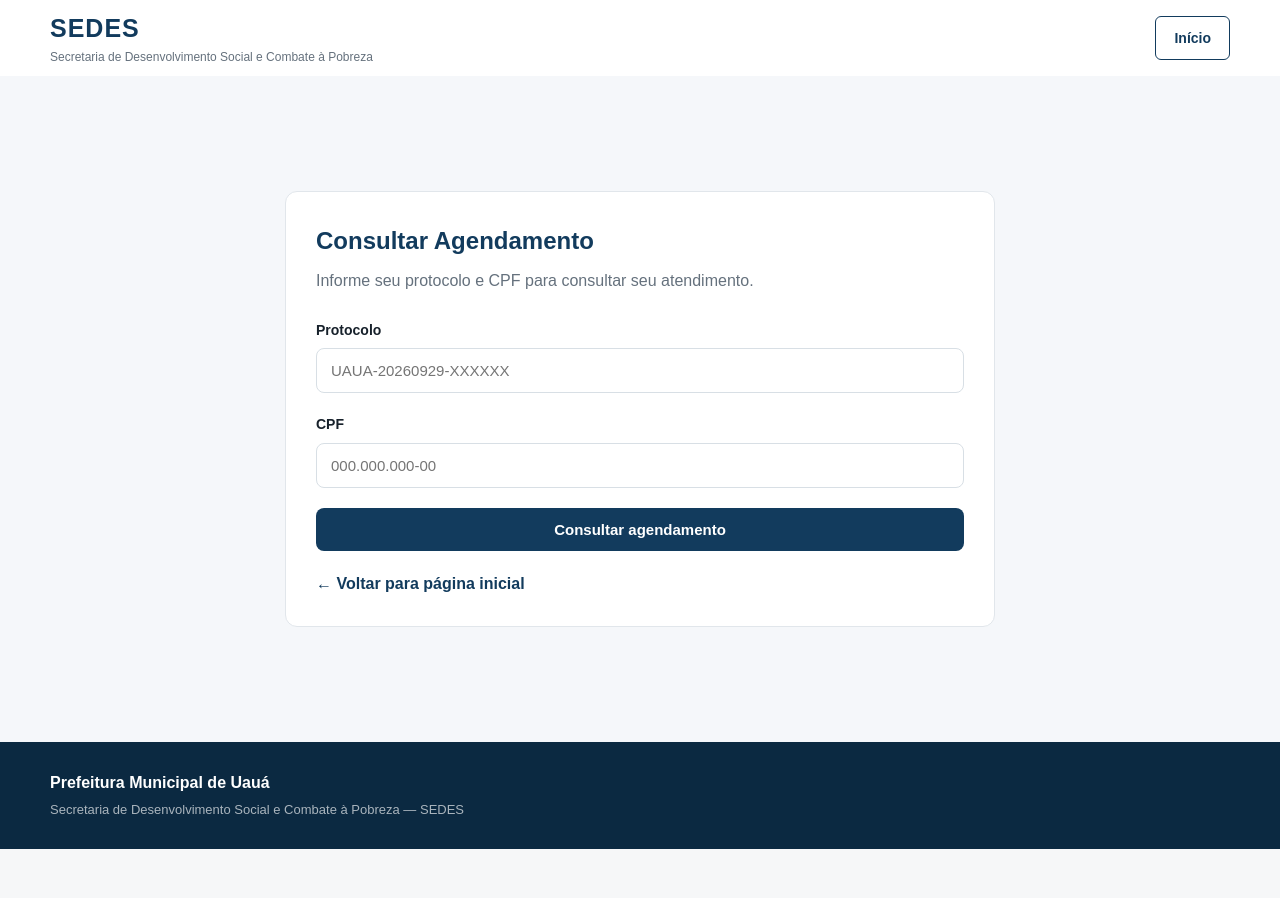
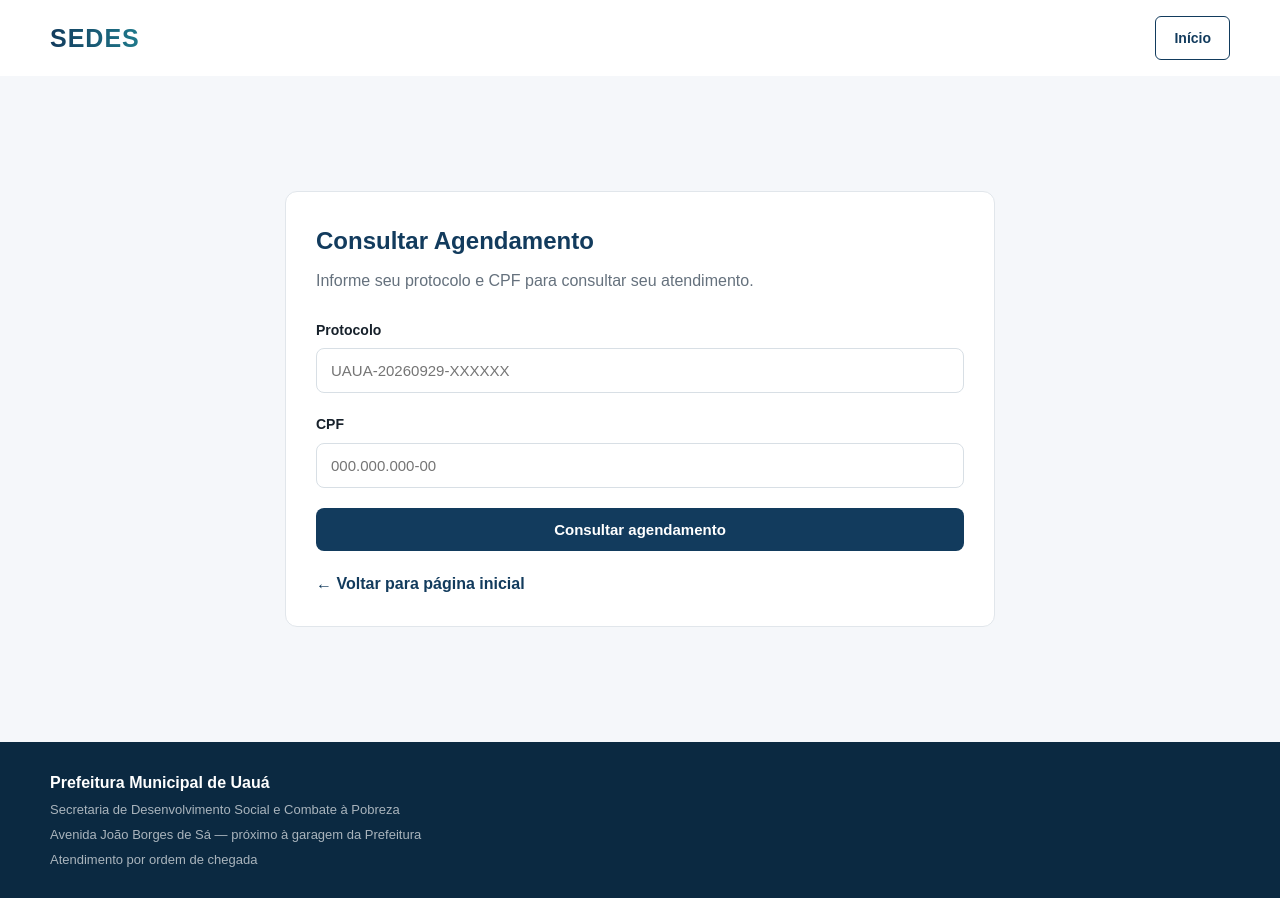
Before and after one commit to Carlosfr88/agendamento-rg-uaua, a Flask app: page /consultar-agendamento in a window 1280 px wide. Before the commit the page ends 849 px from the top, so only its background shows below. Run offline with Flask 3, Linux system fonts and the light colour scheme.

Commit message:
Padronizar cabecalhos e rodapes publicos

```diff
--- a/app/static/css/style.css
+++ b/app/static/css/style.css
@@ -65,10 +65,24 @@
   }
 
   .brand-title {
-  color: var(--primary);
-  font-size: 25px;
-  font-weight: 800;
-  letter-spacing: 1px;
+
+    background: linear-gradient(
+      90deg,
+      var(--primary),
+      var(--accent)
+    );
+
+    -webkit-background-clip: text;
+    -webkit-text-fill-color: transparent;
+
+    background-clip: text;
+
+    font-size: 25px;
+
+    font-weight: 800;
+
+    letter-spacing: 1px;
+
   }
 
   .brand-subtitle {
--- a/app/templates/base.html
+++ b/app/templates/base.html
@@ -260,7 +260,7 @@
             </strong>
 
             <span>
-                Secretaria de Desenvolvimento Social e Combate à Pobreza — SEDES
+                Secretaria de Desenvolvimento Social e Combate à Pobreza
             </span>
 
             <span>
--- a/app/templates/public/agendamento.html
+++ b/app/templates/public/agendamento.html
@@ -28,10 +28,6 @@
 
         <span class="brand-title">
             SEDES
-        </span>
-
-        <span class="brand-subtitle">
-            Secretaria de Desenvolvimento Social e Combate à Pobreza
         </span>
 
     </div>
@@ -117,7 +113,7 @@
         </strong>
 
         <span>
-            Secretaria de Desenvolvimento Social e Combate à Pobreza — SEDES
+            Secretaria de Desenvolvimento Social e Combate à Pobreza
         </span>
 
         <span>
--- a/app/templates/public/agendamento_formulario.html
+++ b/app/templates/public/agendamento_formulario.html
@@ -243,10 +243,6 @@
 
         <span class="brand-title">
             SEDES
-        </span>
-
-        <span class="brand-subtitle">
-            Secretaria de Desenvolvimento Social e Combate à Pobreza
         </span>
 
     </div>
@@ -631,7 +627,7 @@
         </strong>
 
         <span>
-            Secretaria de Desenvolvimento Social e Combate à Pobreza — SEDES
+            Secretaria de Desenvolvimento Social e Combate à Pobreza
         </span>
 
         <span>
--- a/app/templates/public/consultar_agendamento.html
+++ b/app/templates/public/consultar_agendamento.html
@@ -264,10 +264,6 @@
 
             <span class="brand-title">
                 SEDES
-            </span>
-
-            <span class="brand-subtitle">
-                Secretaria de Desenvolvimento Social e Combate à Pobreza
             </span>
 
         </div>
@@ -589,8 +585,15 @@
         </strong>
 
         <span>
-            Secretaria de Desenvolvimento Social
-            e Combate à Pobreza — SEDES
+            Secretaria de Desenvolvimento Social e Combate à Pobreza
+        </span>
+
+        <span>
+            Avenida João Borges de Sá — próximo à garagem da Prefeitura
+        </span>
+
+        <span>
+            Atendimento por ordem de chegada
         </span>
 
     </div>
--- a/app/templates/public/index.html
+++ b/app/templates/public/index.html
@@ -19,9 +19,6 @@
         <div class="brand">
             <span class="brand-title">SEDES</span>
 
-            <span class="brand-subtitle">
-                Secretaria de Desenvolvimento Social e Combate à Pobreza
-            </span>
         </div>
 
 
@@ -171,7 +168,7 @@
         </strong>
 
         <span>
-            Secretaria de Desenvolvimento Social e Combate à Pobreza — SEDES
+            Secretaria de Desenvolvimento Social e Combate à Pobreza
         </span>
 
         <span>
--- a/app/templates/public/informacoes.html
+++ b/app/templates/public/informacoes.html
@@ -22,10 +22,6 @@
 
             <span class="brand-title">
                 SEDES
-            </span>
-
-            <span class="brand-subtitle">
-                Secretaria de Desenvolvimento Social e Combate à Pobreza
             </span>
 
         </div>
@@ -151,7 +147,7 @@
         </strong>
 
         <span>
-            Secretaria de Desenvolvimento Social e Combate à Pobreza — SEDES
+            Secretaria de Desenvolvimento Social e Combate à Pobreza
         </span>
 
         <span>
```
Also changed, not shown: app/templates/public/agendamento_data.html (+17 -12 lines), app/templates/public/agendamento_horarios.html (+17 -12 lines), app/templates/public/agendamento_sucesso.html (+14 -12 lines), app/templates/public/cancelamento_sucesso.html (+9 -7 lines).
